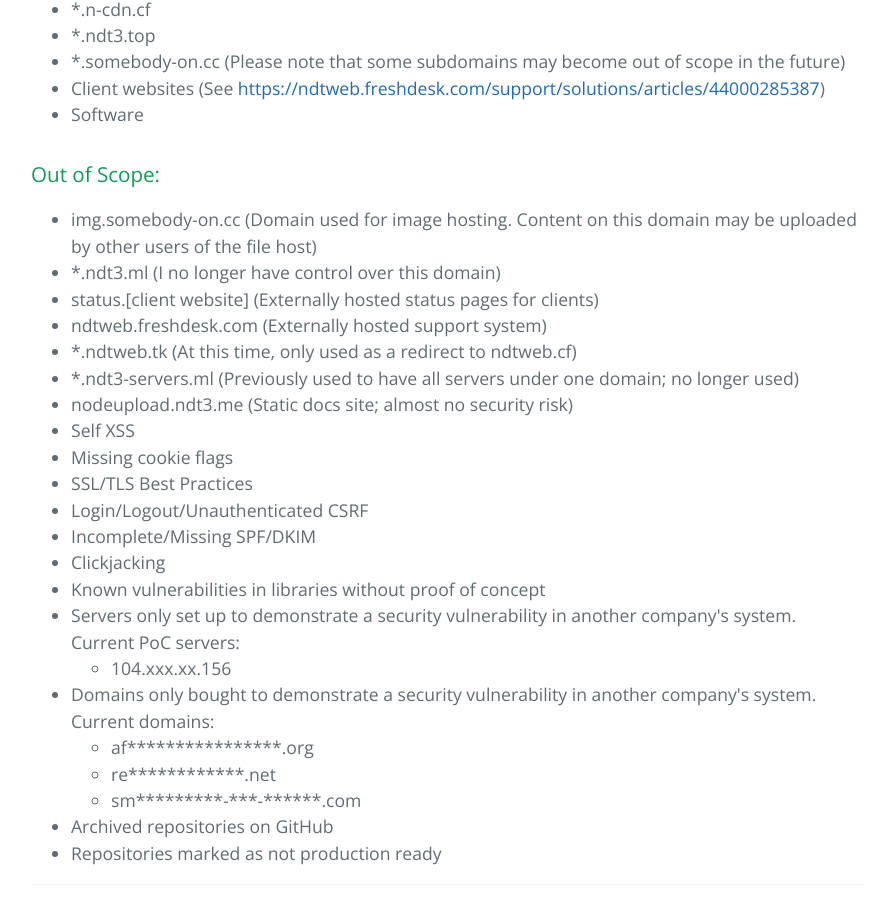
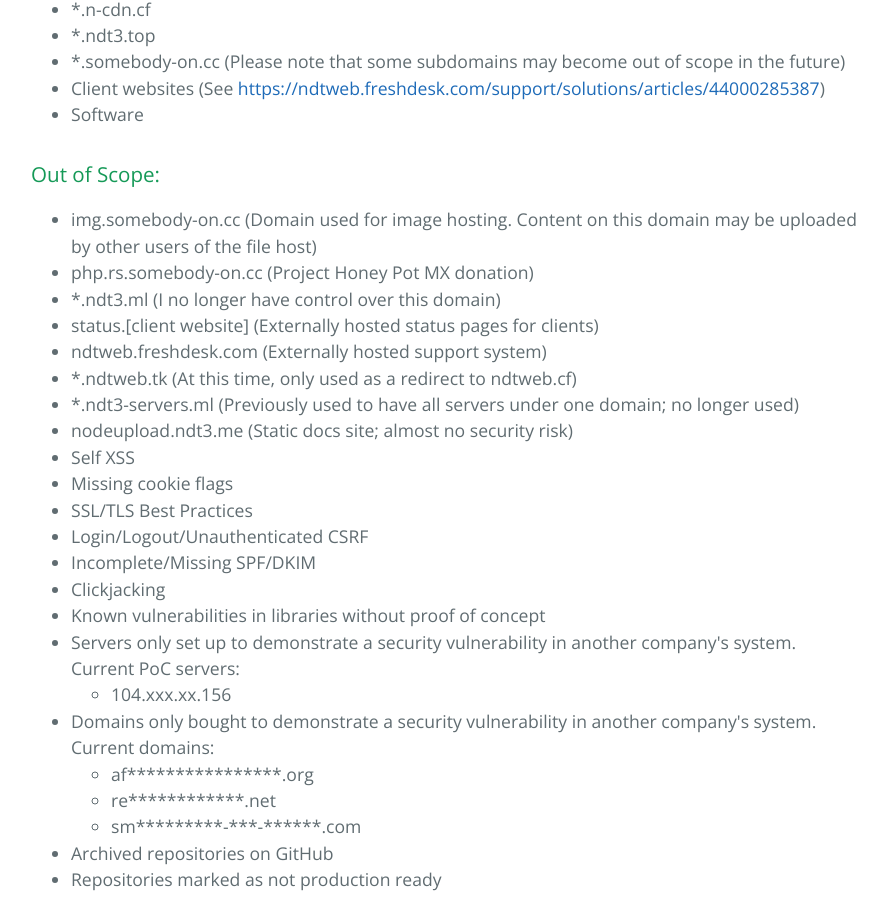
Before and after one commit to TrueWinter/website, a Jekyll site: the page built from security.html, in a window 1280 px wide and 900 px high, scrolled down 1077 px. Shown: the whole window, without its empty margins (193-1080 px from the left). Built offline with Jekyll 4.4.1, drawn with Linux system fonts in a browser that asks for light colours; nearby versions of some CDN libraries; a script that is not in the unit is left out; comment, search, counter and statistics services are not loaded.

Commit message:
Update security.html

```diff
--- a/security.html
+++ b/security.html
@@ -38,6 +38,7 @@ Report security issues using the contact form at <a href="https://www.ndt3.me/#c
 <h3>Out of Scope:</h3>
 <ul>
 <li>img.somebody-on.cc (Domain used for image hosting. Content on this domain may be uploaded by other users of the file host)</li>
+<li>php.rs.somebody-on.cc (Project Honey Pot MX donation)</li>
 <li>*.ndt3.ml (I no longer have control over this domain)</li>
 <li>status.[client website] (Externally hosted status pages for clients)</li>
 <li>ndtweb.freshdesk.com (Externally hosted support system)</li>
```
